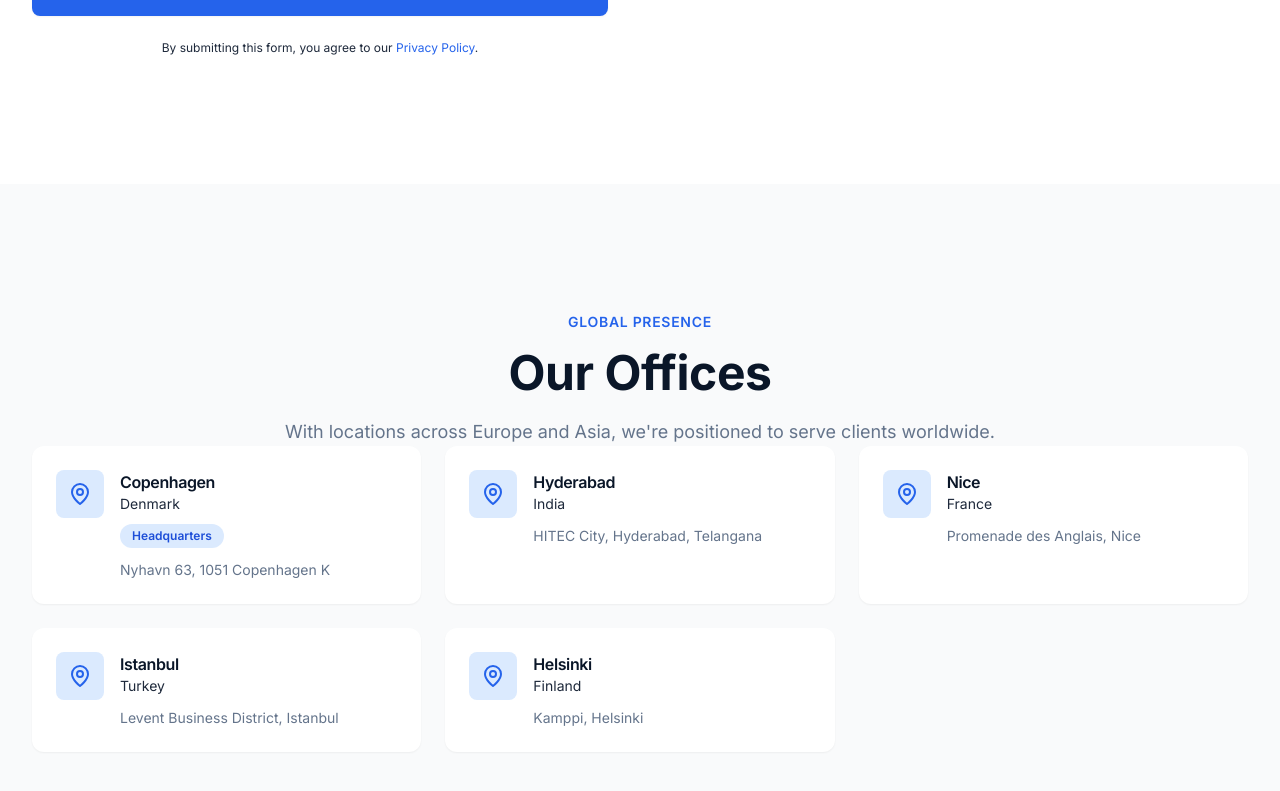
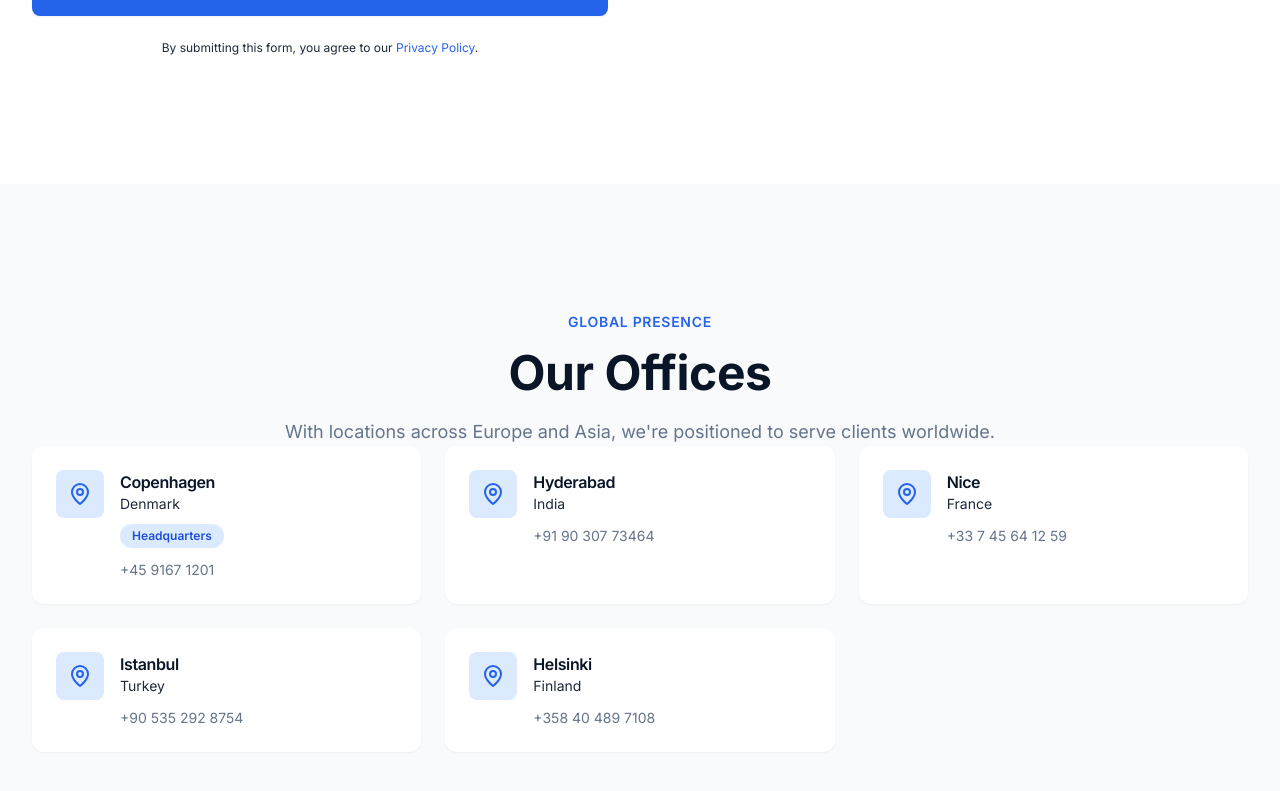
Before and after one commit to chetlursuneil-prog/AXLConsulting, a Next.js app: page /contact in a window 1280 px wide. Shown: the part 1697-2488 px from the top of the page. Built offline with nearby package versions, Linux system fonts and the light colour scheme.

Commit message:
chore: commit contact and site-config updates

```diff
--- a/src/app/contact/page.tsx
+++ b/src/app/contact/page.tsx
@@ -265,7 +265,7 @@ export default function ContactPage() {
                     {location.isHQ && (
                       <Badge variant="primary" className="text-xs">Headquarters</Badge>
                     )}
-                    <p className="text-sm text-charcoal-600 mt-3">{location.address}</p>
+                    <p className="text-sm text-charcoal-600 mt-3">{(location as any).phone ?? (location as any).address}</p>
                   </div>
                 </div>
               </div>
--- a/src/app/privacy/page.tsx
+++ b/src/app/privacy/page.tsx
@@ -201,7 +201,7 @@ export default function PrivacyPage() {
             <ul>
               <li><strong>Email:</strong> {siteConfig.contact.email}</li>
               <li><strong>Phone:</strong> {siteConfig.contact.phone}</li>
-              <li><strong>Address:</strong> {siteConfig.locations[0].address}, {siteConfig.locations[0].city}, {siteConfig.locations[0].country}</li>
+              <li><strong>Address:</strong> {siteConfig.headquarters.address}, {siteConfig.headquarters.city}, {siteConfig.headquarters.country}</li>
             </ul>
 
           </div>
--- a/src/app/terms/page.tsx
+++ b/src/app/terms/page.tsx
@@ -204,7 +204,7 @@ export default function TermsPage() {
             <ul>
               <li><strong>Email:</strong> {siteConfig.contact.email}</li>
               <li><strong>Phone:</strong> {siteConfig.contact.phone}</li>
-              <li><strong>Address:</strong> {siteConfig.locations[0].address}, {siteConfig.locations[0].city}, {siteConfig.locations[0].country}</li>
+              <li><strong>Address:</strong> {siteConfig.headquarters.address}, {siteConfig.headquarters.city}, {siteConfig.headquarters.country}</li>
             </ul>
 
           </div>
--- a/src/data/site-config.ts
+++ b/src/data/site-config.ts
@@ -9,7 +9,7 @@ export const siteConfig = {
   },
   contact: {
     email: 'contact@axlconsulting.com',
-    phone: '+45 70 XX XX XX',
+    phone: '+45 9167 1201',
   },
   headquarters: {
     city: 'Copenhagen',
@@ -23,7 +23,7 @@ export const siteConfig = {
       type: 'Headquarters',
       region: 'Europe',
       isHQ: true,
-      address: 'Nyhavn 63, 1051 Copenhagen K',
+      phone: '+45 9167 1201',
     },
     {
       city: 'Hyderabad',
@@ -31,7 +31,7 @@ export const siteConfig = {
       type: 'Delivery Center',
       region: 'Asia Pacific',
       isHQ: false,
-      address: 'HITEC City, Hyderabad, Telangana',
+      phone: '+91 90 307 73464',
     },
     {
       city: 'Nice',
@@ -39,7 +39,7 @@ export const siteConfig = {
       type: 'Regional Office',
       region: 'Europe',
       isHQ: false,
-      address: 'Promenade des Anglais, Nice',
+      phone: '+33 7 45 64 12 59',
     },
     {
       city: 'Istanbul',
@@ -47,7 +47,7 @@ export const siteConfig = {
       type: 'Regional Office',
       region: 'Europe/MENA',
       isHQ: false,
-      address: 'Levent Business District, Istanbul',
+      phone: '+90 535 292 8754',
     },
     {
       city: 'Helsinki',
@@ -55,7 +55,7 @@ export const siteConfig = {
       type: 'Regional Office',
       region: 'Nordics',
       isHQ: false,
-      address: 'Kamppi, Helsinki',
+      phone: '+358 40 489 7108',
     },
   ],
 };
```
